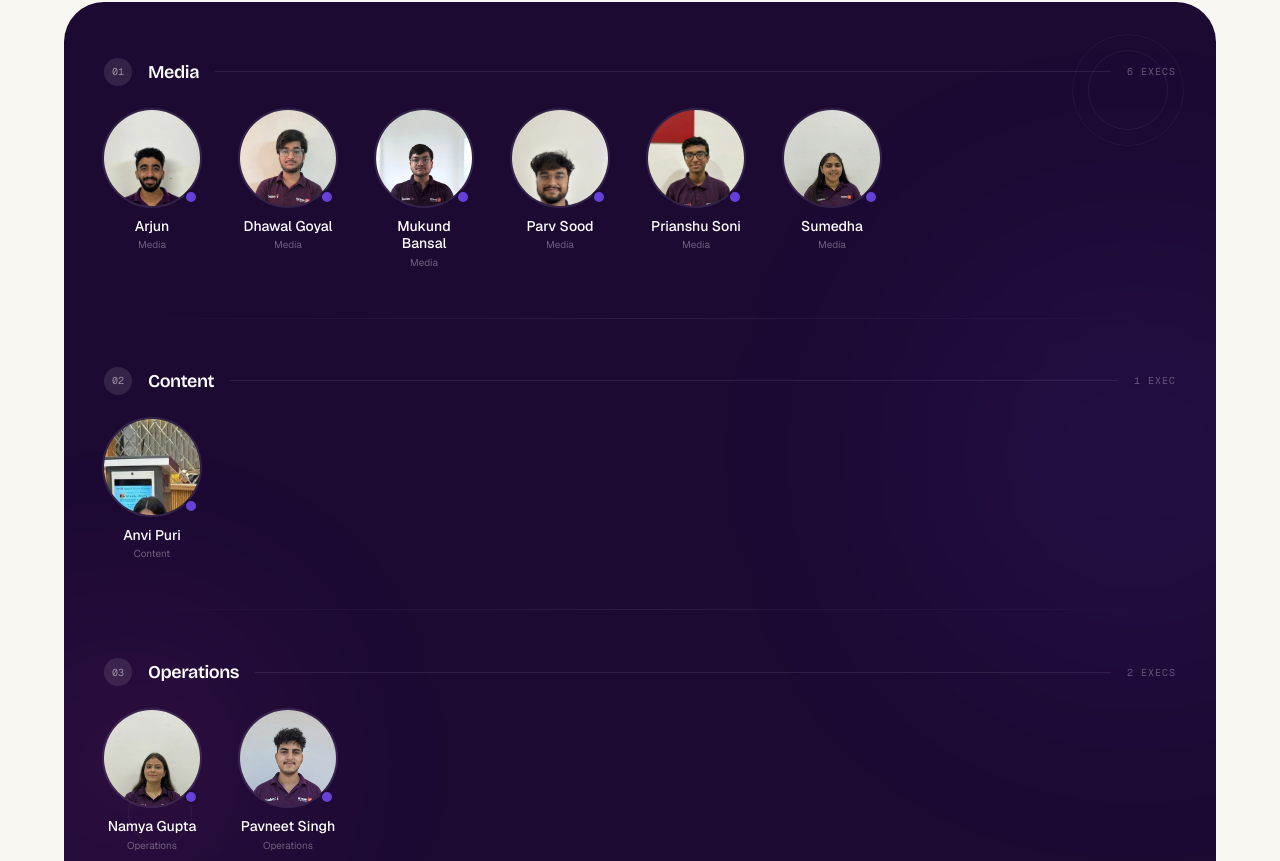
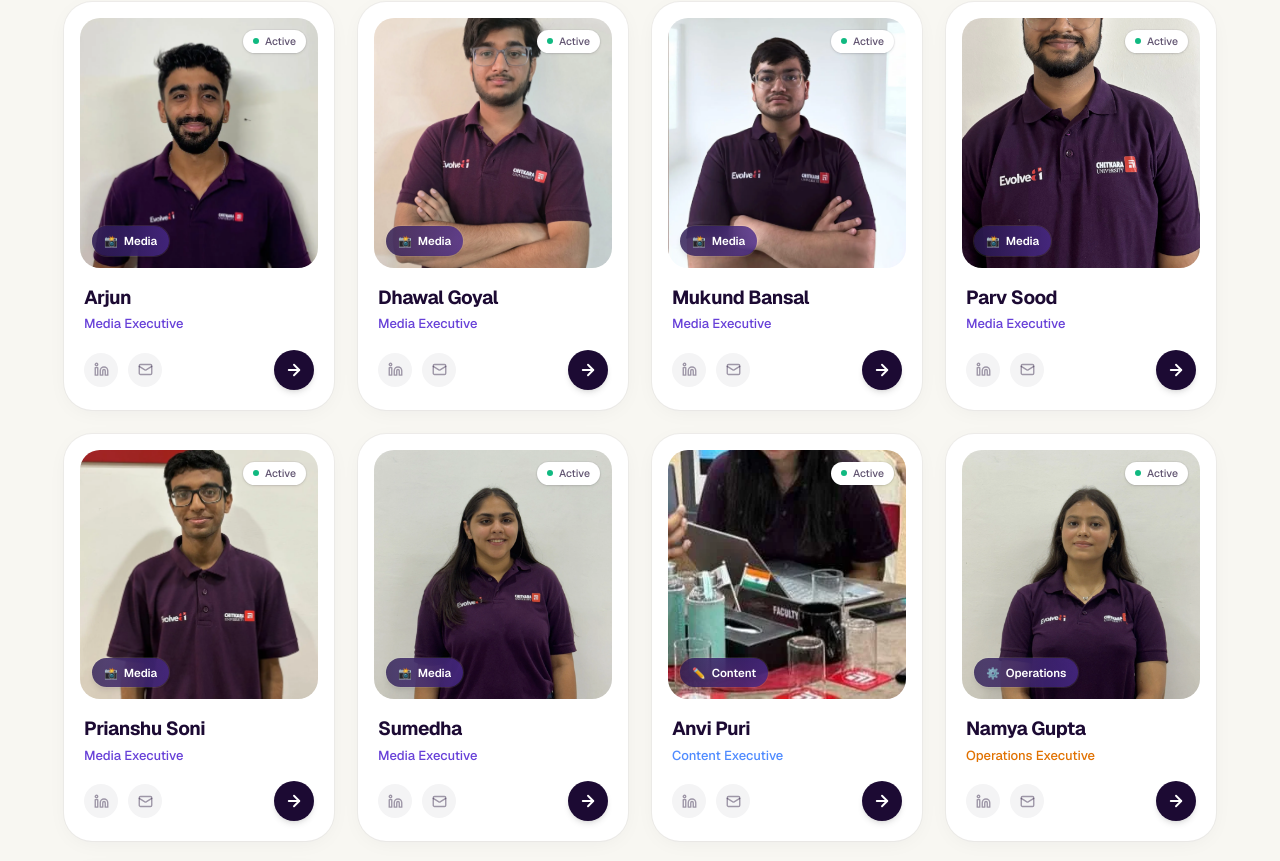
Before and after one commit to KhushiBagga20/EvolveAI-Website, a Next.js app: page /teams in a window 1280 px wide. Shown: the part 2839-3700 px from the top of the page. Built offline with nearby package versions, Linux system fonts and the light colour scheme.

Commit message:
executive

```diff
--- a/components/team/executive-groups.tsx
+++ b/components/team/executive-groups.tsx
@@ -4,84 +4,117 @@ import Image from 'next/image'
 import type { Person } from '@/lib/team'
 import { cn } from '@/lib/utils'
 
+const deptStyle: Record<string, { blob: string; badge: string; badgeText: string; icon: string; deco: React.ReactNode }> = {
+  Media: {
+    blob: 'bg-[#d5c8f7]',
+    badge: 'bg-violet/10',
+    badgeText: 'text-violet',
+    icon: '📸',
+    deco: (
+      <svg className="absolute left-[8%] top-[12%] size-10 text-white/40" viewBox="0 0 40 40" fill="none" stroke="currentColor" strokeWidth="2.5" strokeLinecap="round">
+        <path d="M10 8L18 16" /><path d="M18 8L10 16" />
+        <path d="M24 8L32 16" /><path d="M32 8L24 16" />
+      </svg>
+    ),
+  },
+  Content: {
+    blob: 'bg-[#bdd6fb]',
+    badge: 'bg-sky/10',
+    badgeText: 'text-sky',
+    icon: '✏️',
+    deco: (
+      <svg className="absolute left-[10%] top-[10%] size-10 text-white/40" viewBox="0 0 40 40" fill="none" stroke="currentColor" strokeWidth="2.5" strokeLinecap="round">
+        <path d="M8 12L16 8" /><path d="M8 18L20 12" /><path d="M8 24L16 20" />
+      </svg>
+    ),
+  },
+  Operations: {
+    blob: 'bg-[#fad7a8]',
+    badge: 'bg-amber-500/10',
+    badgeText: 'text-amber-600',
+    icon: '⚙️',
+    deco: (
+      <svg className="absolute right-[15%] top-[10%] size-8 text-amber-400/50" viewBox="0 0 32 32" fill="none" stroke="currentColor" strokeWidth="2" strokeLinecap="round">
+        <path d="M16 4L20 12L28 14L22 20L23 28L16 24L9 28L10 20L4 14L12 12Z" />
+      </svg>
+    ),
+  },
+}
+
 export function ExecutiveGroups({ executives }: { executives: Person[] }) {
-  const groups = executives.reduce<Record<string, Person[]>>((acc, person) => {
-    const key = person.role ?? 'Executive'
-    ;(acc[key] ??= []).push(person)
-    return acc
-  }, {})
-
   return (
-    <div className="relative overflow-hidden rounded-[28px] bg-ink px-5 py-10 md:rounded-[40px] md:px-10 md:py-14">
-      {/* Background decoration */}
-      <div aria-hidden="true" className="pointer-events-none absolute inset-0 grid-lines opacity-[0.04]" />
-      <div aria-hidden="true" className="pointer-events-none absolute -right-28 top-1/2 size-96 -translate-y-1/2 rounded-full bg-violet/12 blur-[120px]" />
-      <div aria-hidden="true" className="pointer-events-none absolute -left-20 bottom-0 size-72 rounded-full bg-magenta/10 blur-[100px]" />
-
-      {/* Decorative floating rings */}
-      <div aria-hidden="true" className="pointer-events-none absolute right-12 top-12 size-20 rounded-full border border-white/[0.06]" />
-      <div aria-hidden="true" className="pointer-events-none absolute right-8 top-8 size-28 rounded-full border border-white/[0.04]" />
-      <div aria-hidden="true" className="pointer-events-none absolute bottom-16 left-16 size-16 rounded-full border border-white/[0.05]" />
-
-      <div className="relative space-y-10 md:space-y-12">
-        {Object.entries(groups).map(([role, people], groupIdx) => {
-          const dept = role.replace(' Executive', '')
-          return (
-            <div key={role}>
-              {/* Department label row */}
-              <div className="mb-6 flex items-center gap-4">
-                <span className="flex size-7 items-center justify-center rounded-full bg-white/10 font-mono text-[10px] text-white/50">
-                  {String(groupIdx + 1).padStart(2, '0')}
-                </span>
-                <h3 className="text-lg font-semibold tracking-tight text-white">{dept}</h3>
-                <div className="h-px flex-1 bg-white/[0.08]" />
-                <span className="font-mono text-[10px] uppercase tracking-widest text-white/30">
-                  {people.length} {people.length === 1 ? 'exec' : 'execs'}
-                </span>
-              </div>
-
-              {/* People — circular portraits, all equal */}
-              <div className="flex flex-wrap justify-start gap-x-8 gap-y-6 md:gap-x-10">
-                {people.map((person) => (
-                  <PersonCircle key={person.name} person={person} dept={dept} />
-                ))}
-              </div>
-
-              {/* Divider between departments */}
-              {groupIdx < Object.keys(groups).length - 1 && (
-                <div className="mt-10 h-px bg-gradient-to-r from-transparent via-white/[0.08] to-transparent md:mt-12" />
-              )}
-            </div>
-          )
+    <div className="grid grid-cols-2 gap-4 md:grid-cols-3 md:gap-5 lg:grid-cols-4 lg:gap-6">
+      {executives.map((person) => {
+        const dept = (person.role ?? 'Media Executive').replace(' Executive', '')
+        const style = deptStyle[dept] ?? deptStyle.Media
+        return <ExecCard key={person.name} person={person} dept={dept} style={style} />
       })}
-      </div>
     </div>
   )
 }
 
-function PersonCircle({ person, dept }: { person: Person; dept: string }) {
+function ExecCard({
+  person,
+  dept,
+  style,
+}: {
+  person: Person
+  dept: string
+  style: typeof deptStyle.Media
+}) {
   return (
-    <div className="group flex w-20 flex-col items-center gap-3 md:w-24">
-      {/* Photo circle */}
-      <div className="relative">
-        <div className="relative size-20 overflow-hidden rounded-full bg-white/10 ring-2 ring-white/10 transition-all duration-500 group-hover:ring-violet/50 group-hover:ring-4 md:size-24">
+    <article className="group flex flex-col overflow-hidden rounded-[24px] bg-white p-3.5 shadow-[0_4px_24px_-8px_rgba(28,10,51,0.08)] ring-1 ring-ink/[0.04] transition-all duration-500 hover:-translate-y-1.5 hover:shadow-[0_16px_40px_-10px_rgba(28,10,51,0.15)] md:rounded-[28px] md:p-4">
+      {/* ── Photo area ── */}
+      <div className="relative aspect-[4/4.2] overflow-hidden rounded-[20px]">
+        {/* Photo */}
         <Image
           src={person.photo}
-            alt={`Portrait of ${person.name}`}
+          alt={person.name}
           fill
-            sizes="96px"
-            className="object-cover object-top transition-transform duration-500 group-hover:scale-110"
+          sizes="(min-width: 1024px) 240px, (min-width: 640px) 30vw, 45vw"
+          className="relative z-10 object-cover object-bottom"
         />
-        </div>
-        {/* Online-style dot */}
-        <span className="absolute bottom-0.5 right-0.5 size-3 rounded-full border-2 border-ink bg-violet md:size-3.5" />
+
+        {/* Active badge */}
+        <span className="absolute right-3 top-3 z-20 flex items-center gap-1.5 rounded-full bg-white px-2.5 py-1 text-[10.5px] font-medium text-ink/70 shadow-sm ring-1 ring-ink/[0.04]">
+          <span className="size-[6px] rounded-full bg-[#10b981]" />
+          Active
+        </span>
+
+        {/* Department badge */}
+        <span
+          className="absolute bottom-3 left-3 z-20 flex items-center gap-1.5 rounded-full bg-gradient-to-r from-[#2c1b54]/80 to-[#4a2b8e]/80 px-3 py-1.5 text-[11.5px] font-semibold text-white shadow-md backdrop-blur-md ring-1 ring-white/10"
+        >
+          <span className="text-[11px] opacity-90">{style.icon}</span>
+          {dept}
+        </span>
       </div>
 
-      {/* Name */}
-      <div className="text-center">
-        <p className="text-xs font-medium leading-tight text-white md:text-sm">{person.name}</p>
-        <p className="mt-0.5 text-[10px] text-white/35">{dept}</p>
+      {/* ── Info ── */}
+      <div className="mt-4 flex-1 px-1">
+        <h4 className="truncate text-[17px] font-bold tracking-tight text-ink md:text-[19px]">{person.name}</h4>
+        <p className={cn('mt-0.5 text-[13px] font-medium', style.badgeText)}>{dept} Executive</p>
       </div>
+
+      {/* ── Bottom row ── */}
+      <div className="mt-4 flex items-center justify-between px-1 pb-1">
+        {/* Social icons */}
+        <div className="flex items-center gap-2.5">
+          <span className="flex size-[34px] items-center justify-center rounded-full bg-[#f4f4f5] text-ink/40 transition-colors hover:bg-violet/10 hover:text-violet">
+            <svg width="15" height="15" viewBox="0 0 24 24" fill="none" stroke="currentColor" strokeWidth="2.2" strokeLinecap="round" strokeLinejoin="round"><path d="M16 8a6 6 0 0 1 6 6v7h-4v-7a2 2 0 0 0-4 0v7h-4v-7a6 6 0 0 1 6-6z"/><rect width="4" height="12" x="2" y="9"/><circle cx="4" cy="4" r="2"/></svg>
+          </span>
+          <span className="flex size-[34px] items-center justify-center rounded-full bg-[#f4f4f5] text-ink/40 transition-colors hover:bg-violet/10 hover:text-violet">
+            <svg width="15" height="15" viewBox="0 0 24 24" fill="none" stroke="currentColor" strokeWidth="2.2" strokeLinecap="round" strokeLinejoin="round"><rect width="20" height="16" x="2" y="4" rx="2"/><path d="m22 7-8.97 5.7a1.94 1.94 0 0 1-2.06 0L2 7"/></svg>
+          </span>
         </div>
+
+        {/* Arrow button */}
+        <span className="flex size-10 items-center justify-center rounded-full bg-[#1c0a33] text-white shadow-md transition-all group-hover:bg-violet group-hover:shadow-violet/25">
+          <svg width="18" height="18" viewBox="0 0 24 24" fill="none" stroke="currentColor" strokeWidth="2.5" strokeLinecap="round" strokeLinejoin="round">
+            <path d="M5 12h14" /><path d="m12 5 7 7-7 7" />
+          </svg>
+        </span>
+      </div>
+    </article>
   )
 }
```
Lines whose indentation alone changed are shown as unchanged.
